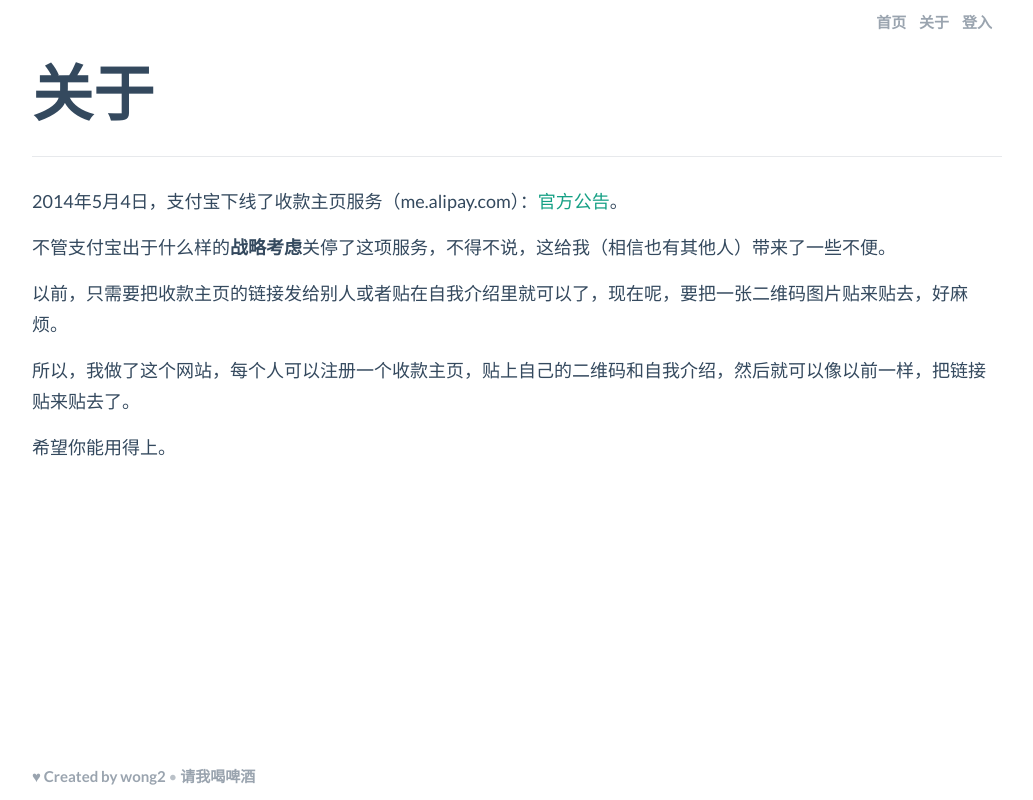
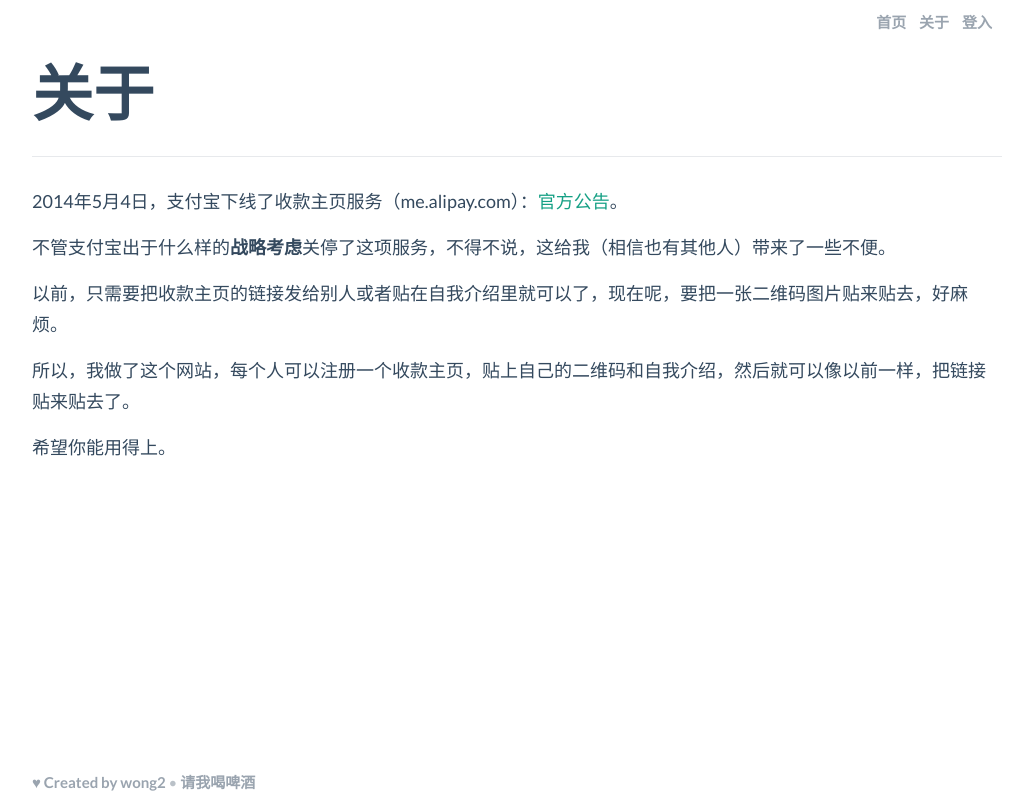
Before and after one commit to wong2/alipay-qr.com, a Flask app: page /about in a window 1280 px wide. Shown: the whole page, without its empty margins (123-1156 px from the left). Run offline with Flask 2, Linux system fonts and the light colour scheme; some libraries are stand-ins or nearby versions.

Commit message:
sticky footer

```diff
--- a/templates/base.html
+++ b/templates/base.html
@@ -10,8 +10,13 @@
   <link rel="stylesheet" href="http://cdn.staticfile.org/twitter-bootstrap/3.1.1/css/bootstrap.min.css" />
   <link rel="stylesheet" href="{{config.STATIC_PREFIX}}/css/flat-ui.css" />
   <style type="text/css">
+    html {
+      position: relative;
+      min-height: 100%;
+    }
     body {
       //background-image: url('{{config.STATIC_PREFIX}}/images/ps_neutral.png');
+      margin: 0 0 20px;
     }
     .container {
       max-width: 1000px;
@@ -29,6 +34,7 @@
       background: none;
       position: absolute;
       bottom: 10px;
+      height: 20px;
     }
   </style>
   {% block more_header %}{% endblock %}
```
